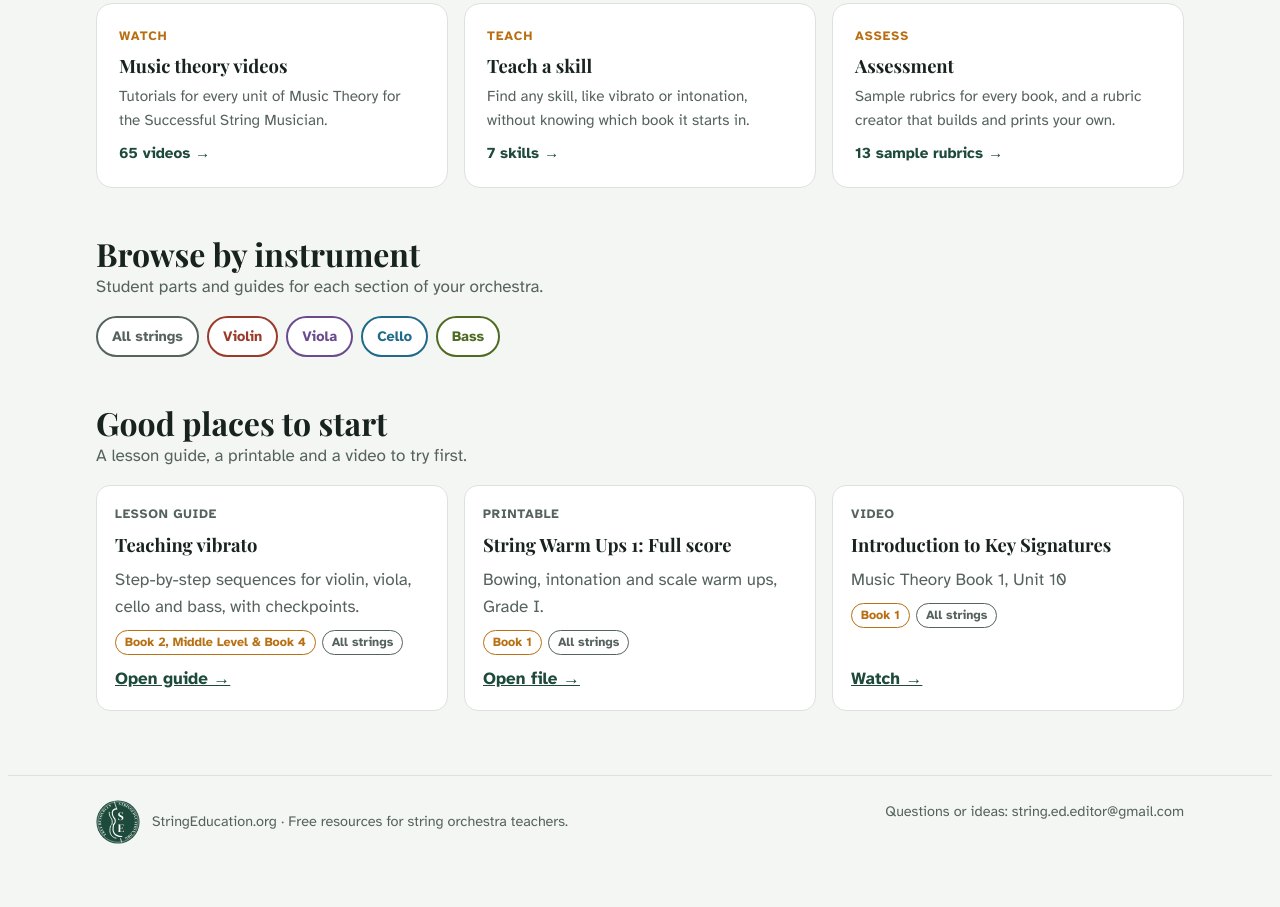
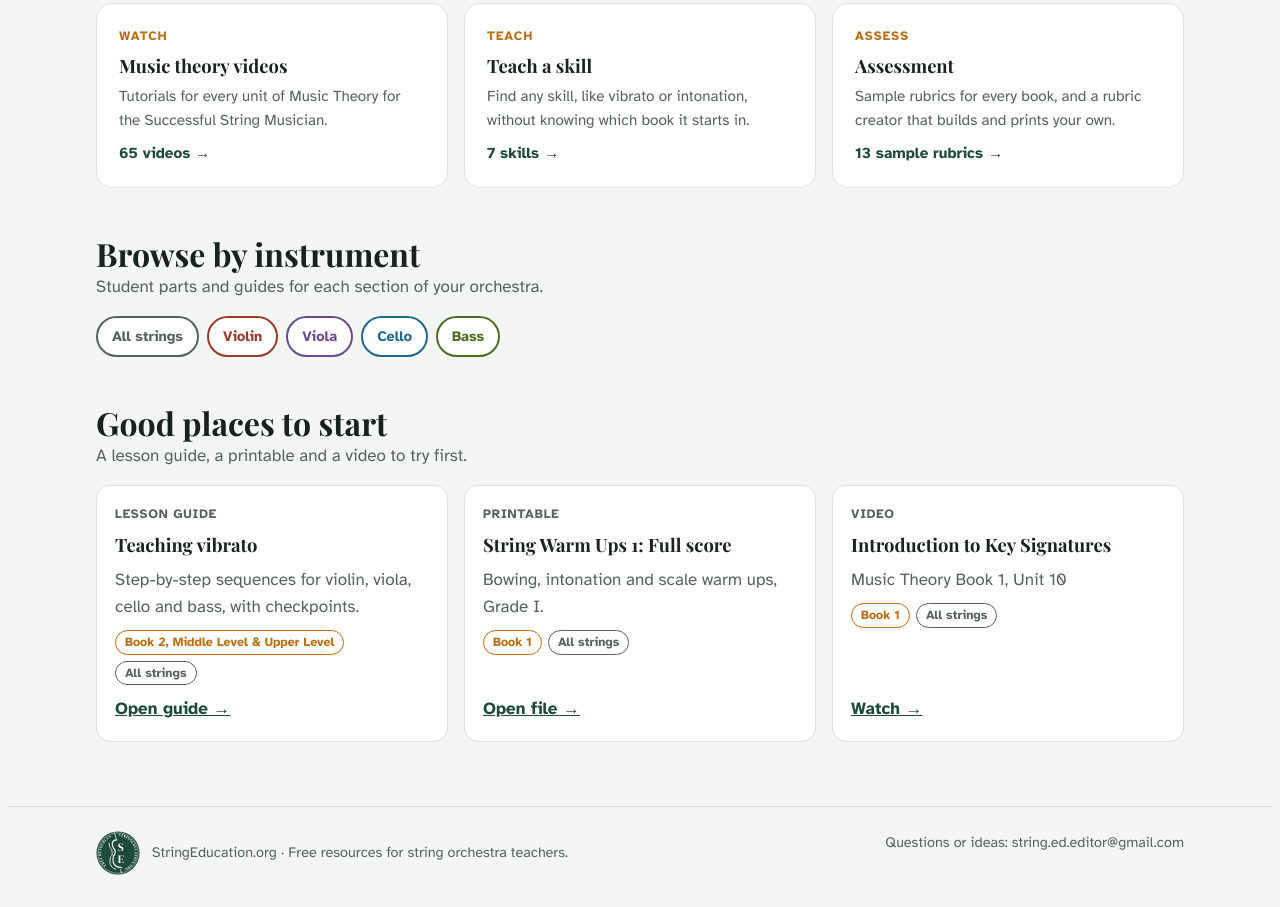
Before and after one commit to chrisrselby/stringeducation, a plain HTML site: page index.html in a window 1280 px wide. Shown: the part 1128-2035 px from the top of the page. Before the commit the page ends 2004 px from the top, so only its background shows below. Drawn offline with nearby package versions, Linux system fonts and the light colour scheme.

Commit message:
Relabel Book 4 as Upper Level (#3)
Claude-Session: https://claude.ai/code/session_01LuDoopjZpYBXNdmNXvLcmv

Co-authored-by: Claude <noreply@anthropic.com>

```diff
--- a/index.html
+++ b/index.html
@@ -232,7 +232,7 @@ const METHOD=[
  {n:2,short:"Book 2",title:"Book 2: Building skills",series:"Habits of a Successful Young String Musician, Book 2",sub:"Building skills",pace:"Usually year 2, and often into year 3",skills:["new finger patterns and keys","slurs, hooked bows and dotted rhythms","scales and arpeggios","playing in tune as a section","ensemble and concert pieces"],
   hs:"https://habitsstrings.com/book-2/",index:"https://giamusic.com/habits-young-string-media-2",vids:{violin:"808c23e9bdf37e31d98370bad0f2f992",viola:"adadb0f432006287978b47f2acf9d363",cello:"a49559fd6443d7384bad1d1c4e02eace",bass:"cac033fdcd1225c8e424b3ed78488e07"}},
  {n:3,short:"Middle Level",title:"3. Middle Level",series:"Habits of a Successful Middle Level String Musician",sub:"Middle level",pace:"Intermediate players, in middle school or high school",skills:["shifting and higher positions","vibrato","bowing styles and articulation","two-octave scales"],mm:"https://search.makemusic.com/p/habits-of-a-successful-middle-level-string-musician-28058/interactive",index:"https://giamusic.com/habits-of-a-successful-middle-level-string-musician"},
- {n:4,short:"Book 4",title:"Book 4: Advanced",series:"Habits of a Successful String Musician, 2nd Edition",sub:"Advanced",pace:"Advanced high school players",skills:["advanced shifting and positions","refined vibrato and tone","advanced bowing","three-octave scales and etudes"],mm:"https://search.makemusic.com/p/habits-of-a-successful-string-musician-second-edition-48748/interactive",index:"https://giamusic.com/habits-of-a-successful-string-musician-second-edition"}
+ {n:4,short:"Upper Level",title:"Upper Level",series:"Habits of a Successful String Musician, 2nd Edition",sub:"Advanced",pace:"Advanced high school players",skills:["advanced shifting and positions","refined vibrato and tone","advanced bowing","three-octave scales and etudes"],mm:"https://search.makemusic.com/p/habits-of-a-successful-string-musician-second-edition-48748/interactive",index:"https://giamusic.com/habits-of-a-successful-string-musician-second-edition"}
 ];
 const INST={all:"All strings",violin:"Violin",viola:"Viola",cello:"Cello",bass:"Bass"};
 const esc=s=>String(s).replace(/[&<>"]/g,c=>({"&":"&amp;","<":"&lt;",">":"&gt;",'"':"&quot;"}[c]));
@@ -241,15 +241,15 @@ const lvlTag=l=>`<span class="tag lvl">${esc(l)}</span>`;
 const app=document.getElementById("app");
 
 const cap=s=>s.charAt(0).toUpperCase()+s.slice(1);
-const SHORT={1:"Book 1",2:"Book 2",3:"Middle Level",4:"Book 4"};
+const SHORT={1:"Book 1",2:"Book 2",3:"Middle Level",4:"Upper Level"};
 // Two level pages. Each gathers its books; a book filter on the page narrows to one book.
 const LEVELS=[
  {id:"foundations",nav:"Foundations",title:"Foundations (Books 1–2)",books:[1,2],books_lbl:"Books 1 and 2",series:"Habits of a Successful Young String Musician, Books 1 and 2",pace:"Usually years 1 to 3",lead:"From the first day with an instrument to playing in keys, slurring and reading as a section."},
- {id:"advancing",nav:"Advancing",title:"Advancing (Books 3–4)",books:[3,4],books_lbl:"Books 3 and 4 (Middle Level and Book 4)",series:"Habits of a Successful Middle Level String Musician, and Habits of a Successful String Musician, 2nd Edition",pace:"Middle school through advanced high school",lead:"Shifting, vibrato, bowing styles and scales, up to advanced high school orchestra."}
+ {id:"advancing",nav:"Advancing",title:"Advancing (Books 3–4)",books:[3,4],books_lbl:"Books 3 and 4 (Middle Level and Upper Level)",series:"Habits of a Successful Middle Level String Musician, and Habits of a Successful String Musician, 2nd Edition",pace:"Middle school through advanced high school",lead:"Shifting, vibrato, bowing styles and scales, up to advanced high school orchestra."}
 ];
 const levelOf=n=>LEVELS.find(L=>L.books.includes(n));
 const LVL=n=>SHORT[n];
-const bookLbl=a=>{if(a.length===4)return "All books";const b=a.filter(n=>n<3).map(n=>SHORT[n]),o=a.filter(n=>n>=3).map(n=>SHORT[n]);const parts=[...(b.length===2?["Books 1–2"]:b),...(o.length===2?["Middle Level & Book 4"]:o)];return parts.join(", ")};
+const bookLbl=a=>{if(a.length===4)return "All books";const b=a.filter(n=>n<3).map(n=>SHORT[n]),o=a.filter(n=>n>=3).map(n=>SHORT[n]);const parts=[...(b.length===2?["Books 1–2"]:b),...(o.length===2?["Middle Level & Upper Level"]:o)];return parts.join(", ")};
 function allItems(){
   const v=[];BOOKS.forEach(b=>b.units.forEach(u=>u[2].forEach(x=>v.push({t:x[0],type:"Video",lvl:"Theory Book "+b.book,inst:"all",url:YT(x[1]),d:`Music Theory Book ${b.book}, Unit ${u[0]}: ${u[1]}`}))));
   return [...v,...PRINTABLES,...liveSkills().map(s=>({t:"Teaching "+s.t.toLowerCase(),type:"Lesson guide",lvl:bookLbl(s.books),inst:"all",url:s.ready?"#"+s.id:SKILL_URL[s.id],d:s.d})),...TEACHING.map(v=>({t:v.t,type:"Video",lvl:bookLbl(v.books),inst:"all",url:"https://youtu.be/"+v.yt,d:"Teaching in Action: "+v.d})),...SAMPLES.map(r=>({t:r.t,type:"Rubric",lvl:SHORT[r.b],inst:"all",url:"#"+levelOf(r.b).id,d:r.d}))];
@@ -528,9 +528,9 @@ const SAMPLES=[
  {b:3,t:"Middle Level Playing Test",d:"Technique as one row, plus the core musical categories.",cats:["technique","intonation","rhythm","tone","bowing"]},
  {b:3,t:"Middle Level Scale Test",d:"Scales and arpeggios, with 4th and 7th scale degrees and shifting under Intonation.",cats:["technique","intonation","rhythm","tone"]},
  {b:3,t:"Middle Level Homework Check",d:"Rhythm, intonation and tone on an assigned excerpt.",cats:["intonation","rhythm","tone"]},
- {b:4,t:"Book 4 Solo Performance",d:"Full solo rubric with musical execution and style.",cats:["technique","intonation","rhythm","tone","bowing","musical"]},
- {b:4,t:"Book 4 Excerpt Test",d:"Orchestral excerpt test on rhythm, intonation and tone.",cats:["intonation","rhythm","tone"]},
- {b:4,t:"Book 4 Ensemble Performance",d:"For sections or chamber groups: musical categories plus ensemble skills.",cats:["intonation","rhythm","tone","musical","ensemble"]},
+ {b:4,t:"Upper Level Solo Performance",d:"Full solo rubric with musical execution and style.",cats:["technique","intonation","rhythm","tone","bowing","musical"]},
+ {b:4,t:"Upper Level Excerpt Test",d:"Orchestral excerpt test on rhythm, intonation and tone.",cats:["intonation","rhythm","tone"]},
+ {b:4,t:"Upper Level Ensemble Performance",d:"For sections or chamber groups: musical categories plus ensemble skills.",cats:["intonation","rhythm","tone","musical","ensemble"]},
  {b:4,t:"Wind Players in Orchestra",d:"For string teachers grading winds in full orchestra, on the same 6-to-3 scale.",cats:["wtone","wpitch","wrhythm","wartic"]}
 ];
 const catsFor=n=>Object.keys(BANK).filter(k=>BANK[k].books.includes(n));
```
